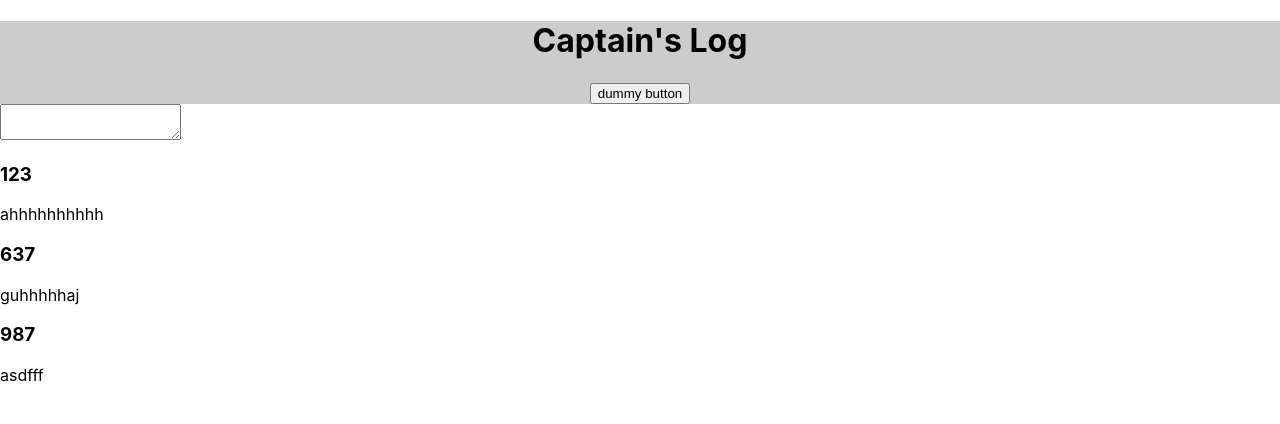
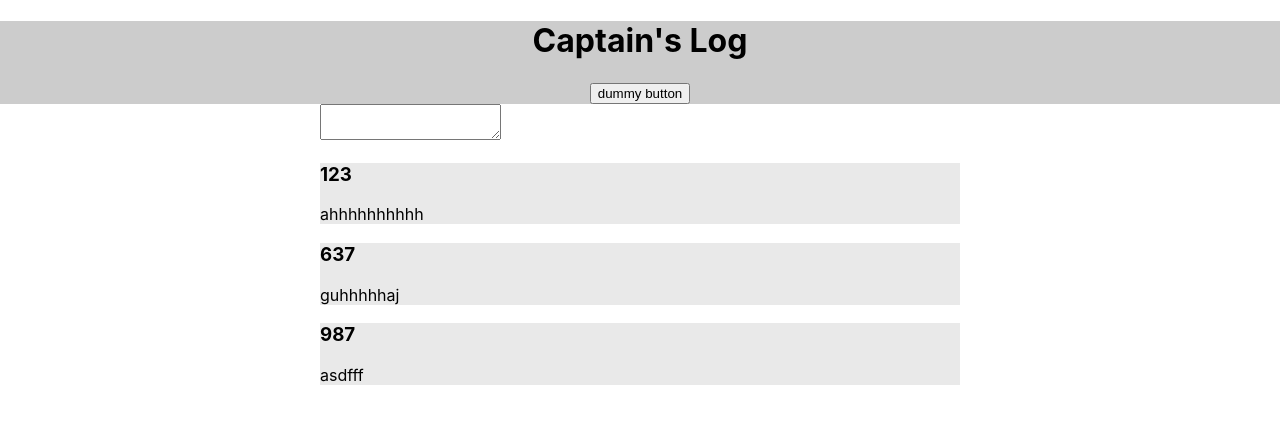
Before and after one commit to N8ers/captains-log-frontend, a React (Create React App) app: page / in a window 1280 px wide. Shown: the top 424 px of the page. Built offline with nearby package versions, Linux system fonts and the light colour scheme.

Commit message:
basic styling of components

```diff
--- /dev/null
+++ b/src/components/Log.css
@@ -0,0 +1,3 @@
+.logBody {
+  background-color: #cccccc6e;
+}
--- a/src/components/Log.js
+++ b/src/components/Log.js
@@ -1,9 +1,11 @@
 import React from "react";
+
+import "./Log.css";
 
 class Log extends React.Component {
   render() {
     return (
-      <div>
+      <div className="logBody">
         <h3>{this.props.starDate}</h3>
         <p>{this.props.content}</p>
       </div>
--- /dev/null
+++ b/src/components/Logs.css
@@ -0,0 +1,5 @@
+.logsBody {
+  align-content: center;
+  margin: 0 auto;
+  width: 50%;
+}
--- a/src/components/Logs.js
+++ b/src/components/Logs.js
@@ -2,6 +2,7 @@ import React from "react";
 
 import NewLog from "./NewLog";
 import Log from "./Log";
+import "./Logs.css";
 
 class Logs extends React.Component {
   render() {
@@ -12,7 +13,7 @@ class Logs extends React.Component {
     ];
 
     return (
-      <div>
+      <div className="logsBody">
         <NewLog></NewLog>
 
         {dummyLogs.map(log => (
@@ -23,6 +24,7 @@ class Logs extends React.Component {
             content={log.content}
           />
         ))}
+        <br />
       </div>
     );
   }
```
